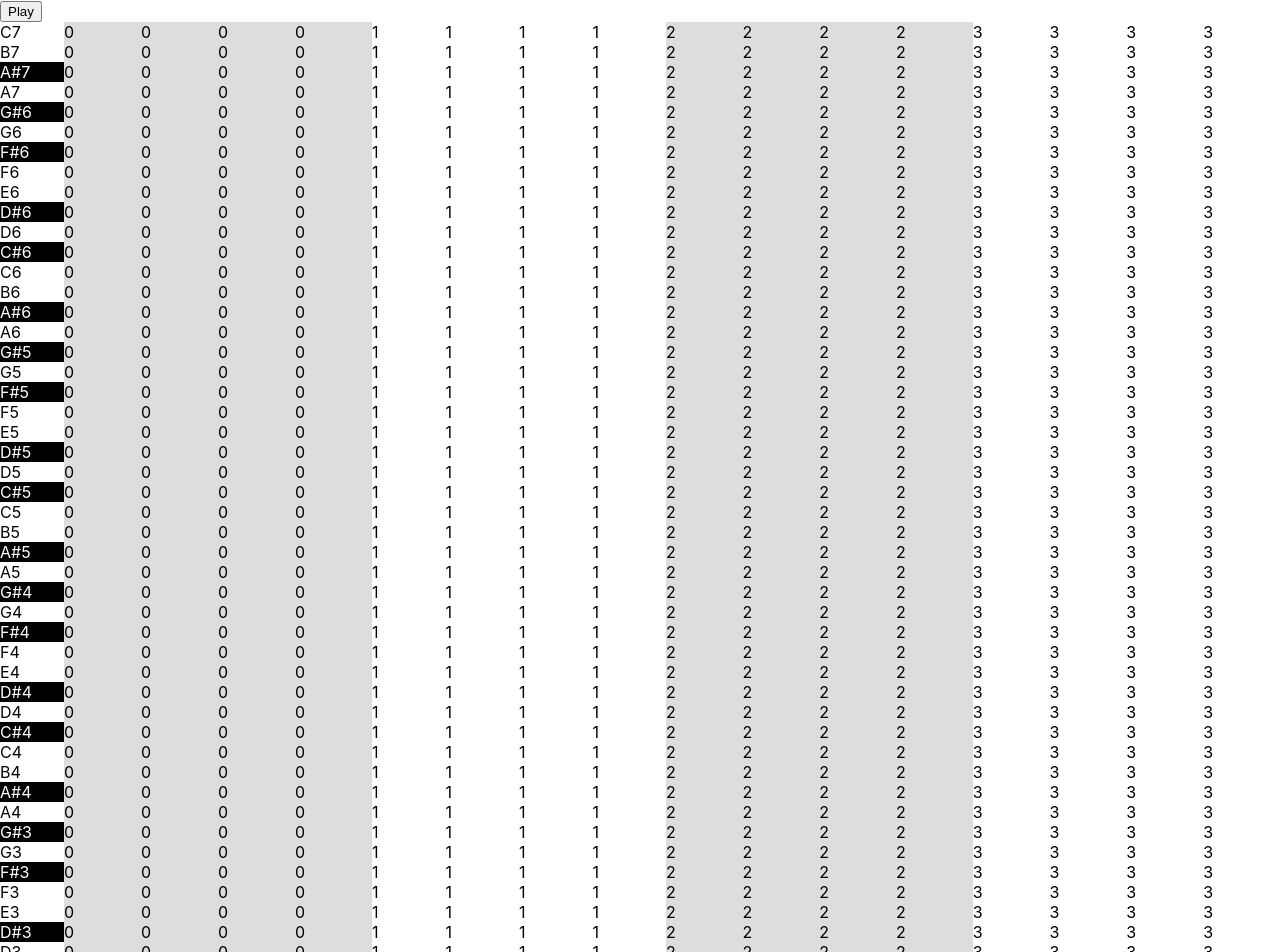
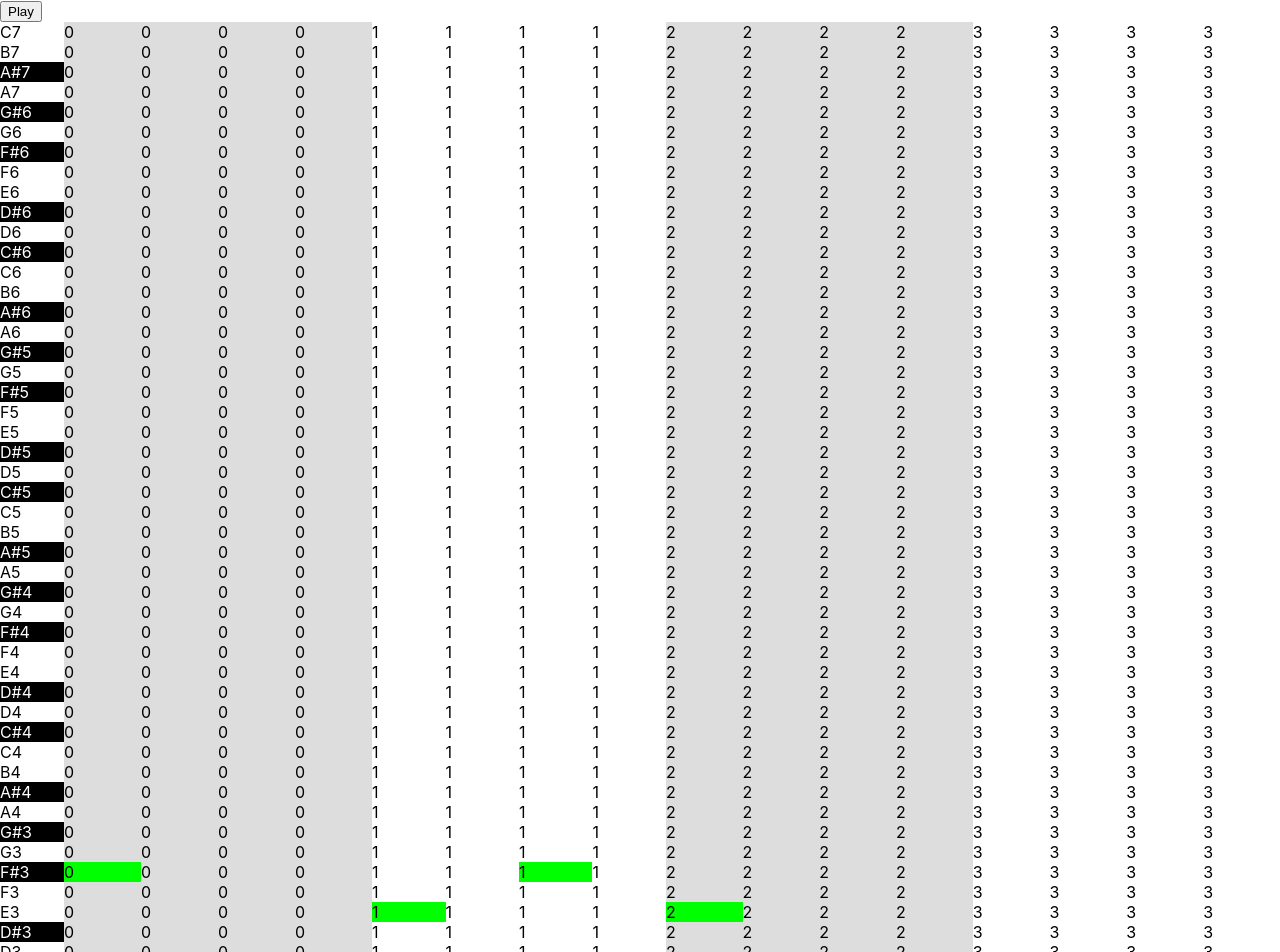
Before and after one commit to fitzgeraldkd/piano-roll, a React (Create React App) app: page / in a window 1280 px wide. Shown: the top 952 px of the page. Built offline with nearby package versions, Linux system fonts and the light colour scheme.

Commit message:
Show sequence on piano roll

```diff
--- a/src/App.tsx
+++ b/src/App.tsx
@@ -20,18 +20,18 @@ function App() {
     {note: 'C#', octave: 3, start: 3.5},
   ];
 
-  // useEffect(() => {
-  //   playSequence(billieJean);
-  // }, []);
+  useEffect(() => {
+    setSequence(billieJean);
+  }, []);
 
   const handlePlaySequence = () => {
-    playSequence(billieJean);
+    playSequence(sequence);
   };
 
   return (
     <div className="App">
       <Controls handlePlaySequence={handlePlaySequence} />
-      <PianoRoll />
+      <PianoRoll sequence={sequence} />
     </div>
   );
 }
--- a/src/components/Grid/Grid.styles.tsx
+++ b/src/components/Grid/Grid.styles.tsx
@@ -11,4 +11,8 @@ export default styled.div<GridStyleProps>`
   .beat-even {
     background-color: #ddd;
   }
+
+  .cell-active {
+    background-color: lime;
+  }
 `;
--- a/src/components/Grid/Grid.tsx
+++ b/src/components/Grid/Grid.tsx
@@ -1,27 +1,40 @@
 import React from 'react';
+import { memoizeSequence } from '../../utils/helpers';
+import { Note, SequencedNote } from '../../utils/types';
 import GridStyles, { GridStyleProps } from './Grid.styles';
 
 interface GridProps extends React.HTMLAttributes<HTMLDivElement> {
   styledProps: GridStyleProps;
   keys: number;
+  notes: Note[];
+  startingNote: number;
+  startingOctave: number;
+  sequence: SequencedNote[];
 };
 
-function Grid({ keys, styledProps, ...intrinsic }: GridProps) {
+function Grid({ keys, notes, startingNote, startingOctave, sequence, styledProps, ...intrinsic }: GridProps) {
 
   const renderCells = (keys: number, beats: number, quantize: number) => {
-    console.log(keys);
+    const memoizedSequence = memoizeSequence(sequence);
     const subbeats = ['', 'e', '&', 'a'];
     const cells: React.ReactNode[] = [];
-    for (let thisKey = 0; thisKey < keys; thisKey++) {
-      console.log(thisKey);
+    // for (let thisKey = 0; thisKey < keys; thisKey++) {
+    for (let thisKey = keys - 1; thisKey >= 0; thisKey --) {
+      const thisNote = notes[(thisKey + startingNote) % 12];
+      const thisOctave = startingOctave - Math.floor((notes.length - startingNote - thisKey - 1) / 12);
       for (let beat = 0; beat < beats; beat++) {
         // for (let subbeat = 0; subbeat < quantize; subbeat++) {
-        for (const subbeat of subbeats) {
+        // for (const subbeat of subbeats) {
+        subbeats.forEach((subbeat, index) => {
+          const inSequence = memoizedSequence[`${thisNote}${thisOctave}`] || [];
+          console.log(memoizedSequence);
+          console.log(inSequence);
           const classNames: string[] = [];
           classNames.push((beat % 2 === 0) ? 'beat-even' : 'beat-odd');
-          classNames.push(`subbeat-${subbeat}`)
+          classNames.push(`subbeat-${subbeat}`);
+          classNames.push(inSequence.some(sequenced => sequenced.start === (beat + (index / 4))) ? 'cell-active' : '')
           cells.push(<span key={`${thisKey}-${beat}-${subbeat}`} className={classNames.join(' ')}>{beat}</span>);
-        }
+        });
       }
     }
     return cells;
--- a/src/components/Keyboard/Keyboard.tsx
+++ b/src/components/Keyboard/Keyboard.tsx
@@ -17,7 +17,6 @@ function Keyboard({keys, notes, startingNote, startingOctave}: KeyboardProps) {
     for (let thisKey = keys - 1; thisKey >= 0; thisKey --) {
       const thisNote = notes[(thisKey + startingNote) % 12];
       const thisOctave = startingOctave - Math.floor((notes.length - startingNote - thisKey - 1) / 12);
-      console.log(startingOctave, startingNote, thisKey, thisNote, thisOctave);
       const classNames: string[] = [];
       classNames.push((thisNote.length === 1 ? 'key-natural' : 'key-accidental'));
       const noteObj: NoteObj = {note: thisNote, octave: thisOctave};
--- /dev/null
+++ b/src/utils/helpers.tsx
@@ -0,0 +1,14 @@
+import { SequencedNote, TimingObj } from "./types";
+
+export function memoizeSequence(sequence: SequencedNote[]) {
+  const memoizedSequence: {[prop: string]: TimingObj[]} = {};
+  for (const { note, octave, ...timing} of sequence) {
+    const key = `${note}${octave}`;
+    if (key in memoizedSequence) {
+      memoizedSequence[key].push(timing);
+    } else {
+      memoizedSequence[key] = [timing];
+    }
+  }
+  return memoizedSequence;
+}
--- a/src/views/PianoRoll/PianoRoll.tsx
+++ b/src/views/PianoRoll/PianoRoll.tsx
@@ -1,19 +1,23 @@
 import React from 'react';
 import Grid from '../../components/Grid/Grid';
 import Keyboard from '../../components/Keyboard/Keyboard';
-import { Note } from '../../utils/types';
+import { Note, SequencedNote } from '../../utils/types';
 import PianoRollStyles from './PianoRoll.styles';
 
-function PianoRoll() {
+interface PianoRollProps extends React.HTMLAttributes<HTMLDivElement> {
+  sequence: SequencedNote[];
+}
+
+function PianoRoll({ sequence, ...intrinsic }: PianoRollProps) {
   const notes: Note[] = ['A', 'A#', 'B', 'C', 'C#', 'D', 'D#', 'E', 'F', 'F#', 'G', 'G#'];
   const keys = 61;
   const startingNote = 3;
   const startingOctave = 2;
 
   return (
-    <PianoRollStyles>
+    <PianoRollStyles {...intrinsic}>
       <Keyboard keys={keys} notes={notes} startingNote={startingNote} startingOctave={startingOctave} />
-      <Grid styledProps={{beats: 4}} keys={keys} />
+      <Grid styledProps={{beats: 4}} keys={keys} notes={notes} startingNote={startingNote} startingOctave={startingOctave} sequence={sequence} />
     </PianoRollStyles>
   );
 }
```
Also changed, not shown: src/utils/types.tsx (+6 -2 lines).
